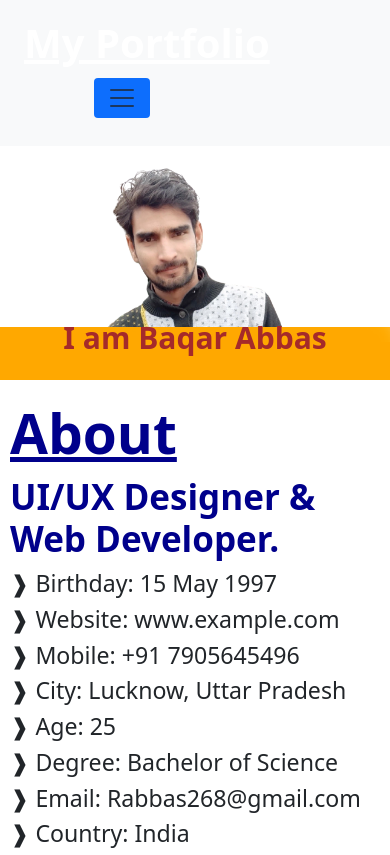
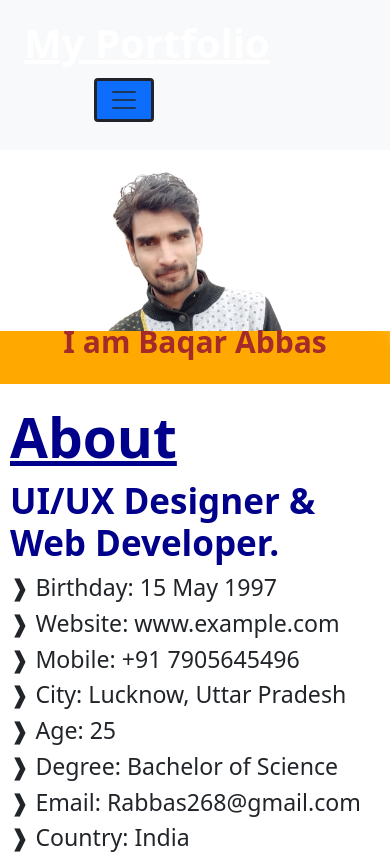
Before and after one commit to RAHIB786110/myportfolio-, a plain HTML site: page index.html in a window 390 px wide. Shown: the top 855 px of the page. Drawn offline with nearby package versions, Linux system fonts and the light colour scheme.

Commit message:
Update index.html

```diff
--- a/index.html
+++ b/index.html
@@ -15,7 +15,7 @@
     <nav class="navbar navbar-expand-lg bg-body-tertiary" style="background-color: blueviolet;">
         <div class="container-fluid">
           <a style="font-size: 40px;font-weight: bold;text-decoration: underline;color: white;" class="navbar-brand" href="#">My Portfolio</a>
-          <button class="navbar-toggler bg-primary" type="button" data-bs-toggle="collapse" data-bs-target="#navbarText" aria-controls="navbarText" aria-expanded="false" aria-label="Toggle navigation">
+          <button class="navbar-toggler bg-primary border border-3 border-dark" type="button" data-bs-toggle="collapse" data-bs-target="#navbarText" aria-controls="navbarText" aria-expanded="false" aria-label="Toggle navigation">
             <span class="navbar-toggler-icon"></span>
           </button>
           <div class="collapse navbar-collapse" id="navbarText">
```
